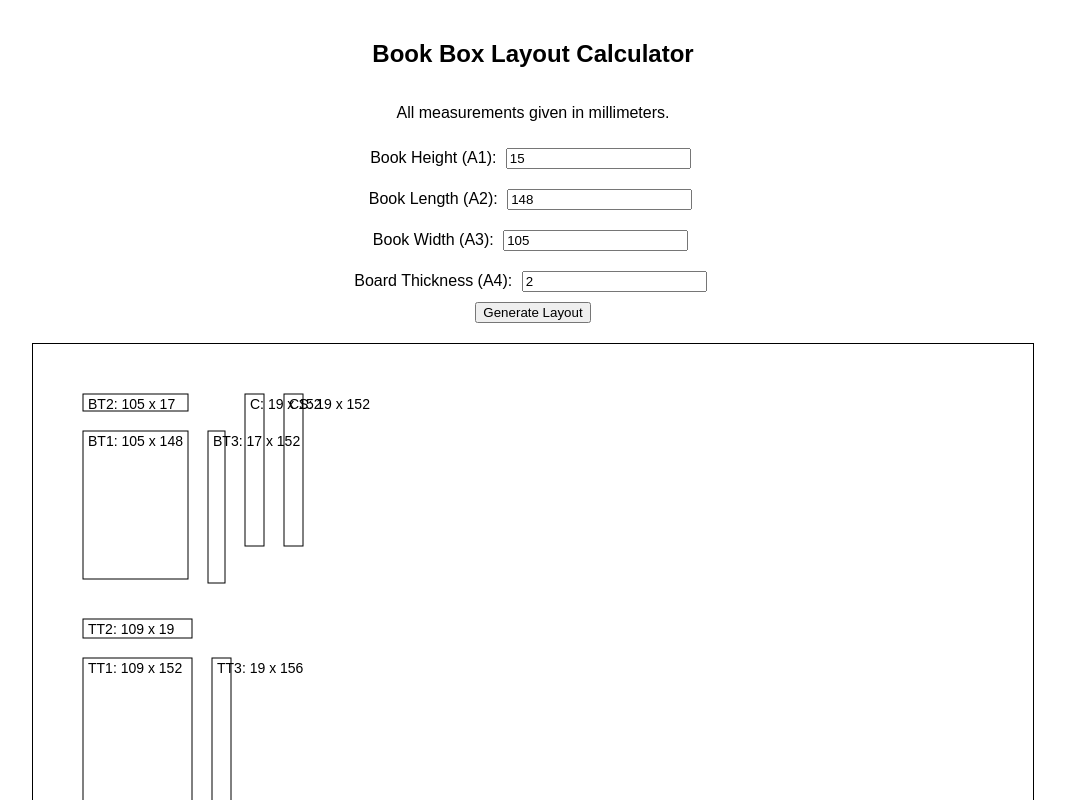
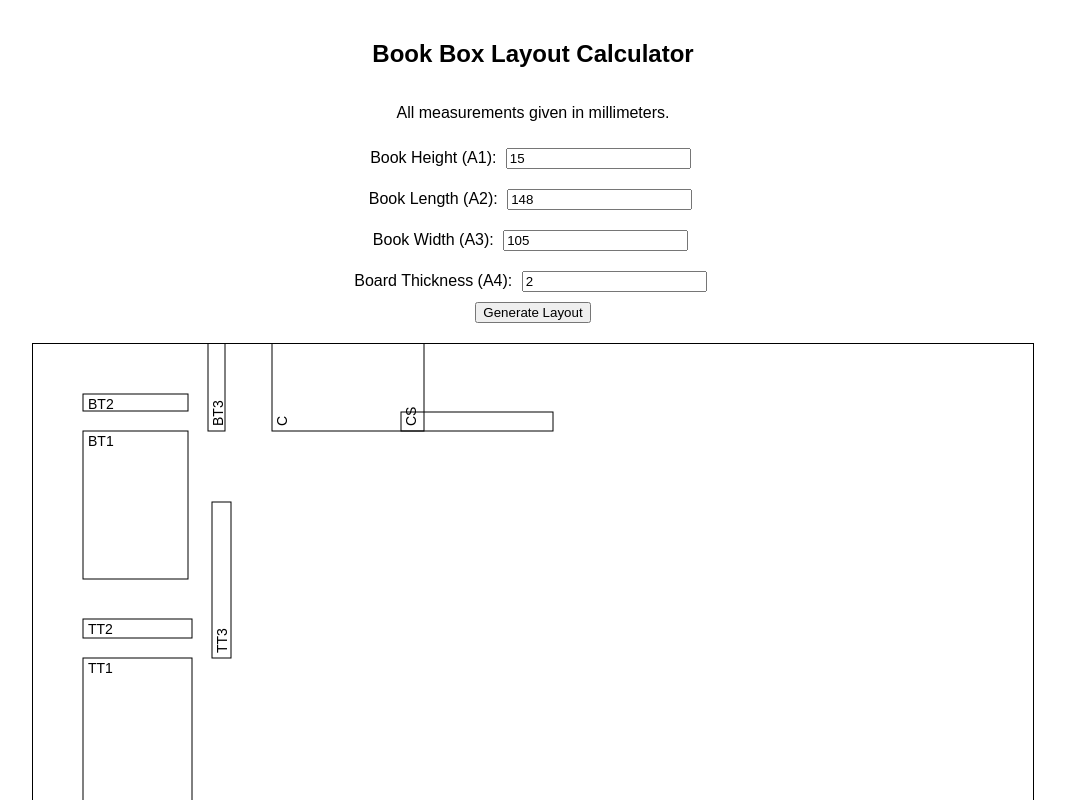
Before and after one commit to domgalloguitars/ClamshellBookBoxMeasuringTool, a plain HTML site: page index.html in a window 1280 px wide. Both pictures are taken after a click on the button "Generate Layout". Shown: the top 800 px of the page, without its empty margins (107-1172 px from the left). Drawn offline with Linux system fonts and the light colour scheme.

Commit message:
Update index.html

```diff
--- a/index.html
+++ b/index.html
@@ -20,7 +20,7 @@
     <label>Book Width (A3): <input type="number" id="baw" value="105"></label>
     <label>Board Thickness (A4): <input type="number" id="board" value="2"></label>
     <button onclick="calculate()">Generate Layout</button>
-        <canvas id="diagram" width="1000" height="800"></canvas>
+    <canvas id="diagram" width="1000" height="1000"></canvas>
   </div>
 
   <script>
@@ -31,15 +31,24 @@
       const A4 = parseFloat(document.getElementById('board').value);
 
       const ctx = document.getElementById('diagram').getContext('2d');
-            ctx.clearRect(0, 0, 1000, 800);
+      ctx.clearRect(0, 0, 1000, 1000);
       ctx.font = "14px Arial";
       ctx.fillStyle = "black";
 
-            const scale = Math.min(600 / (A2 + 200), 350 / (A1 + 200), 1);
+      const scale = Math.min(500 / (A2 + 100), 350 / (A1 + 100), 1);
 
-            function drawRect(x, y, width, height, label) {
+      function drawRect(x, y, width, height, label, rotate = false) {
+        if (rotate) {
+          ctx.save();
+          ctx.translate(x, y);
+          ctx.rotate(-Math.PI / 2);
+          ctx.strokeRect(0, 0, height * scale, width * scale);
+          ctx.fillText(`${label}`, 5, 15);
+          ctx.restore();
+        } else {
           ctx.strokeRect(x, y, width * scale, height * scale);
-                ctx.fillText(`${label}: ${width} x ${height}`, x + 5, y + 15);
+          ctx.fillText(`${label}`, x + 5, y + 15);
+        }
       }
 
       let xStart = 50, yStart = 50;
@@ -47,24 +56,20 @@
       // Bottom Tray
       drawRect(xStart, yStart, A3, A1 + A4, "BT2");
       drawRect(xStart, yStart + (A1 + A4 + 20) * scale, A3, A2, "BT1");
-            drawRect(xStart + (A3 + 20) * scale, yStart + (A1 + A4 + 20) * scale, A1 + A4, A2 + 2 * A4, "BT3");
+      drawRect(xStart + (A3 + 20) * scale, yStart + (A1 + A4 + 20) * scale, A1 + A4, A2 + 2 * A4, "BT3", true);
 
       // Top Tray
       let yTTStart = yStart + (A1 + A4 + A2 + 60) * scale;
       drawRect(xStart, yTTStart, A3 + 2 * A4, A1 + 2 * A4, "TT2");
       drawRect(xStart, yTTStart + (A1 + 2 * A4 + 20) * scale, A3 + 2 * A4, A2 + 2 * A4, "TT1");
-            drawRect(xStart + (A3 + 2 * A4 + 20) * scale, yTTStart + (A1 + 2 * A4 + 20) * scale, A1 + 2 * A4, A2 + 4 * A4, "TT3");
+      drawRect(xStart + (A3 + 2 * A4 + 20) * scale, yTTStart + (A1 + 2 * A4 + 20) * scale, A1 + 2 * A4, A2 + 4 * A4, "TT3", true);
 
-            // Cover Section: ROTATED and realigned C and CS
-            let topAlignY = yStart + (A1 + A4 + 20) * scale;
+      // Cover Section (aligned to the right, rotated, only one C)
+      let xCoverStart = xStart + (A3 + 2 * A4 + 80) * scale;
+      let yCoverAlign = yStart + (A1 + A4 + 20) * scale; // same top as BT1
 
-            // Keep original C, now rotated 90 degrees and aligned to top
-            const cX = xStart + (A3 + 20 + A1 + A4 + 20) * scale;
-            drawRect(cX, yStart, A1 + 2 * A4, A2 + 2 * A4, "C");
-
-            // CS, also rotated and placed next to C
-            const csX = cX + (A1 + 2 * A4 + 20) * scale;
-            drawRect(csX, yStart, A1 + 2 * A4, A2 + 2 * A4, "CS");
+      drawRect(xCoverStart, yCoverAlign, A2 + 2 * A4, A3 + 2 * A4, "C", true);
+      drawRect(xCoverStart + (A3 + 2 * A4 + 20) * scale, yCoverAlign, A2 + 2 * A4, A1 + 2 * A4, "CS", true);
     }
   </script>
 </body>
```
Lines whose indentation alone changed are shown as unchanged.
